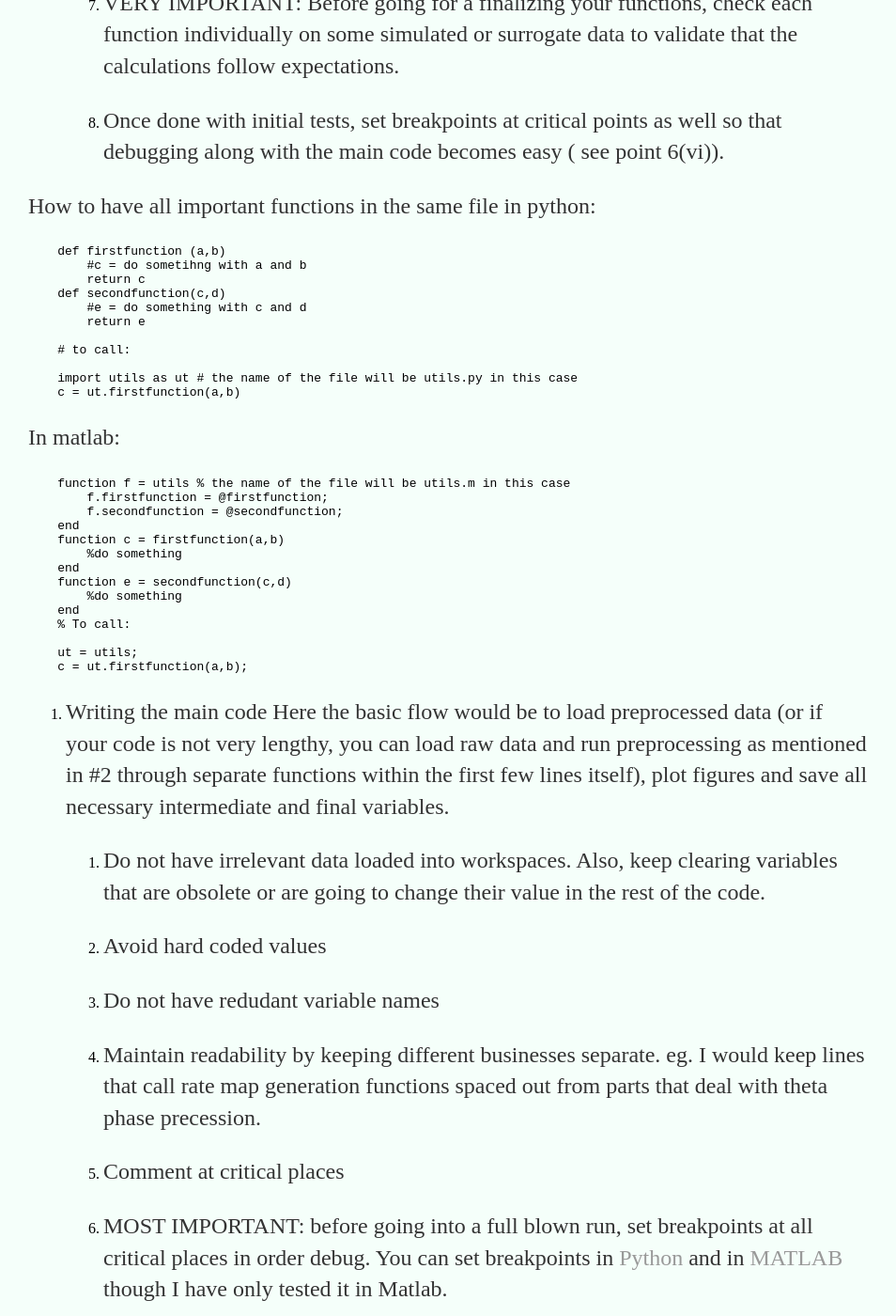
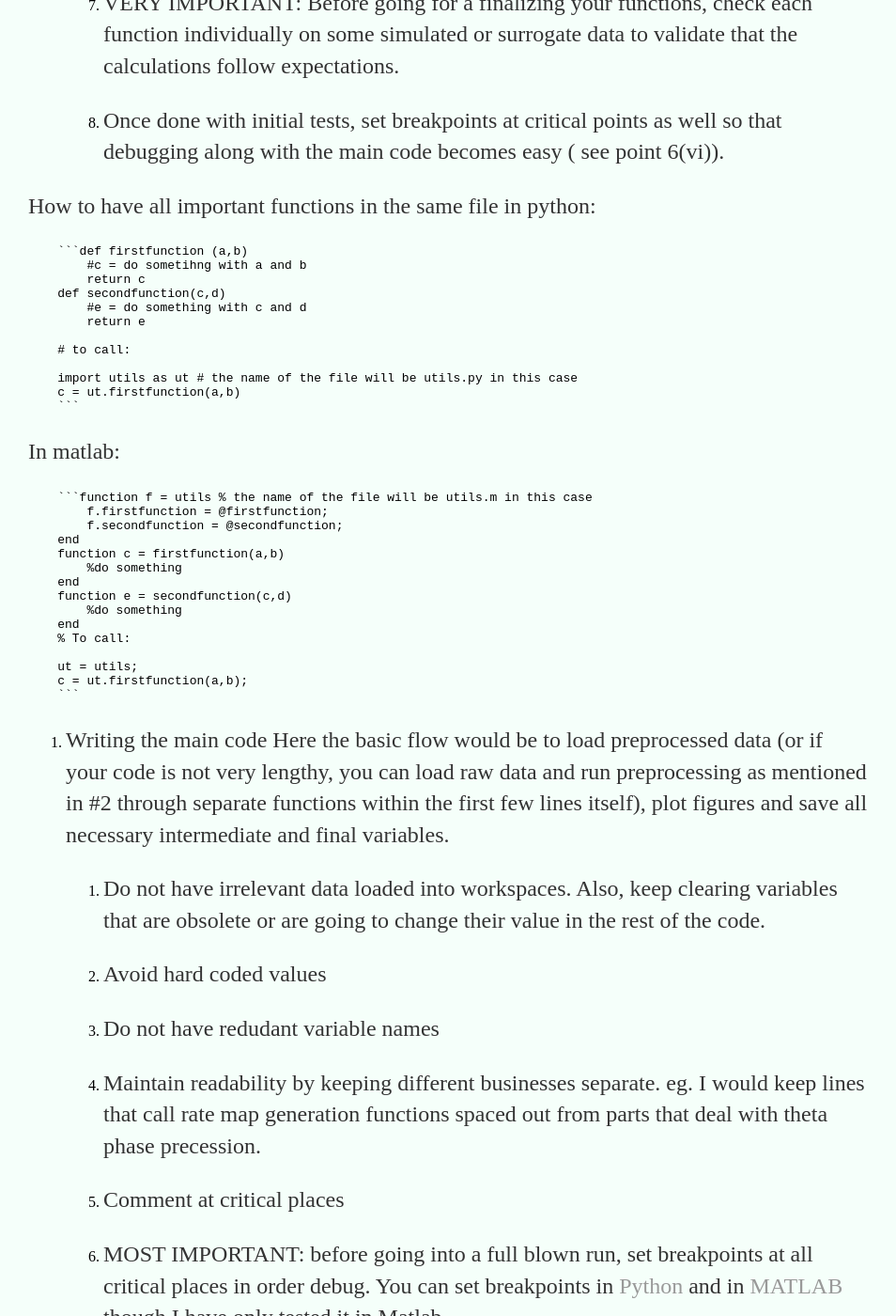
Before and after one commit to AdiBish/adibish.github.io, a Jekyll site: the page built from _posts/2020-09-09-Neat Coding Practices to minimize errors.md, in a window 1280 px wide and 1400 px high, scrolled down 1586 px. Shown: the whole window at 94% size, without its empty margins (162-1116 px from the left). Built offline with Jekyll 4.4.1, drawn with Linux system fonts in a browser that asks for light colours; our own code applies the rules of GitHub Pages for plain Markdown files; comment, search, counter and statistics services are not loaded; some of the changed lines change nothing that is shown; some of the changed text lies outside the part shown.

Commit message:
Update 2020-09-09-Neat Coding Practices to minimize errors.md

````diff
--- a/_posts/2020-09-09-Neat Coding Practices to minimize errors.md
+++ b/_posts/2020-09-09-Neat Coding Practices to minimize errors.md
@@ -33,7 +33,7 @@ All these are crucial in order to ensure that the data set you are setting with
 
 How to have all important functions in the same file in python:
 
-        def firstfunction (a,b)
+        ```def firstfunction (a,b)
             #c = do sometihng with a and b
             return c
         def secondfunction(c,d)
@@ -44,10 +44,11 @@ How to have all important functions in the same file in python:
 
         import utils as ut # the name of the file will be utils.py in this case
         c = ut.firstfunction(a,b)
+        ```
 
 In matlab:
 
-        function f = utils % the name of the file will be utils.m in this case
+        ```function f = utils % the name of the file will be utils.m in this case
             f.firstfunction = @firstfunction;
             f.secondfunction = @secondfunction;
         end
@@ -61,6 +62,7 @@ In matlab:
 
         ut = utils;
         c = ut.firstfunction(a,b);
+        ```
 
 6. Writing the main code
 Here the basic flow would be to load preprocessed data (or if your code is not very lengthy, you can load raw data and run preprocessing as mentioned in #2 through separate functions within the first few lines itself), plot figures and save all necessary intermediate and final variables.
@@ -80,7 +82,7 @@ Here the basic flow would be to load preprocessed data (or if your code is not v
 7. How to debug.
 Once all break points are set, run your script one an example or simulated data set. Have manually calculated results as well and as you debug so that you can validate at every step.
 
-I am hoping this will help all potential coders like me. Any feedback or inputs are welcome.
+Hoping this will help all potential coders. Any feedback, questions or inputs are welcome.
 
 Happy Coding :)
 
````
